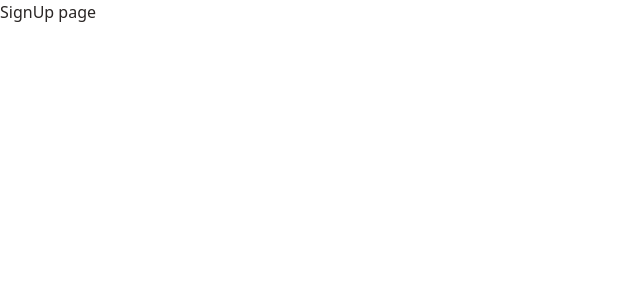
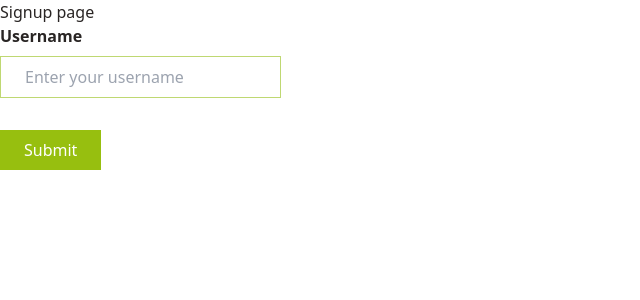
Before and after one commit to limavfabio/iBook-front-end, a React (Vite) app: page /signup in a window 1280 px wide. Shown: the top 300 px of the page, without its empty margins (0-640 px from the left). Built offline with nearby package versions, Linux system fonts and the light colour scheme.

Commit message:
Create Signup
Component and redux store implementation

```diff
--- a/src/redux/userSlice.js
+++ b/src/redux/userSlice.js
@@ -1,9 +1,36 @@
-import { createSlice } from '@reduxjs/toolkit';
+import { createAsyncThunk, createSlice,  } from '@reduxjs/toolkit';
+
+const API_URL = 'http://localhost:3000/api/v1/users'
 
 const initialState = {
   id: localStorage.getItem('userId') || '',
   username: localStorage.getItem('username') || '',
 };
+
+// Async thunk for creating a user
+export const createUser = createAsyncThunk(
+  'user/createUser',
+  async (username) => {
+    try {
+      const response = await fetch(API_URL, {
+        method: 'POST',
+        headers: {
+          'Content-Type': 'application/json',
+        },
+        body: JSON.stringify({ username }),
+      });
+
+      if (!response.ok) {
+        throw new Error('Failed to create user');
+      }
+
+      const data = await response.json();
+      return data;
+    } catch (error) {
+      throw new Error(error.message);
+    }
+  }
+);
 
 const userSlice = createSlice({
   name: 'user',
@@ -23,6 +50,17 @@ const userSlice = createSlice({
       }
     },
   },
+  extraReducers: (builder) => {
+    builder.addCase(createUser.fulfilled, (state, action) => {
+      // Handle the successful creation of the user
+      // You can update the state or perform any necessary actions
+
+    });
+    builder.addCase(createUser.rejected, (state, action) => {
+      // Handle the failure of creating the user
+      // You can update the state or perform any necessary actions
+    });
+  },
 });
 
 export const { setUser } = userSlice.actions;
--- a/src/routes/SignUp.jsx
+++ b/src/routes/SignUp.jsx
@@ -1,5 +1,70 @@
+import { useState } from "react";
+import { useNavigate } from "react-router-dom";
+import { useDispatch } from "react-redux";
+import { createUser } from "../redux/userSlice";
+
 function SignUp() {
-  return <div>SignUp page</div>;
+  const [username, setUsername] = useState("");
+  const [errorMessage, setErrorMessage] = useState("");
+  const dispatch = useDispatch();
+  const redirect = useNavigate();
+
+  const handleSubmit = async (e) => {
+    e.preventDefault();
+
+    try {
+      // Fetch all users
+      const response = await fetch("http://localhost:3000/api/v1/users");
+      const users = await response.json();
+
+      // Check if there isn't a user with the submitted username
+      const userExists = users.some((user) => user.username === username);
+
+      if (userExists) {
+        setErrorMessage("User already exists");
+        return;
+      } else {
+        // Dispatch the createUser action to store the username
+        dispatch(createUser(username));
+        // Redirects to the login page
+        redirect("/login");
+      }
+    } catch (error) {
+      console.error("Error:", error); // Log any other errors
+    }
+  };
+
+  return (
+    <div>
+      <h1>Signup page</h1>
+      <form onSubmit={handleSubmit}>
+        <label htmlFor="username" className="mb-2 block">
+          <p className="font-semibold">Username</p>
+
+          <input
+            type="text"
+            id="username"
+            value={username}
+            placeholder="Enter your username"
+            onChange={(e) => setUsername(e.target.value)}
+            className="my-2 border border-[#BFD872] px-6 py-2 focus:border-[#85a80d] focus:bg-white focus:outline-none"
+            required
+          />
+        </label>
+
+        {errorMessage && (
+          <p className="text-sm font-semibold text-red-500">{errorMessage}</p>
+        )}
+
+        <button
+          type="submit"
+          className="mt-4 bg-[#97BF0F] px-6 py-2 text-white hover:bg-[#85a80d] focus:bg-[#6d8a0a]"
+        >
+          Submit
+        </button>
+      </form>
+    </div>
+  );
 }
 
 export default SignUp;
```
